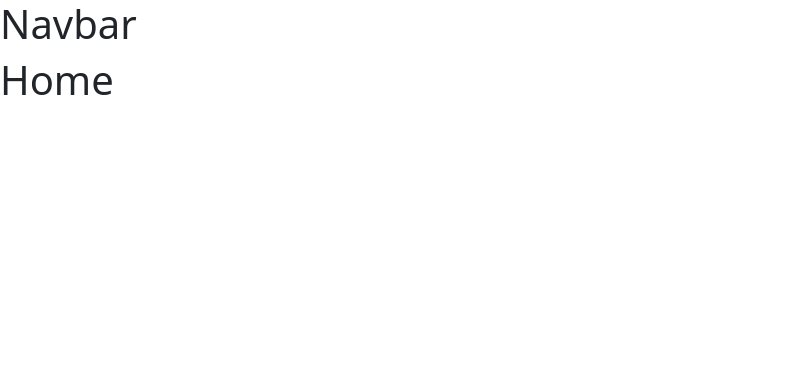
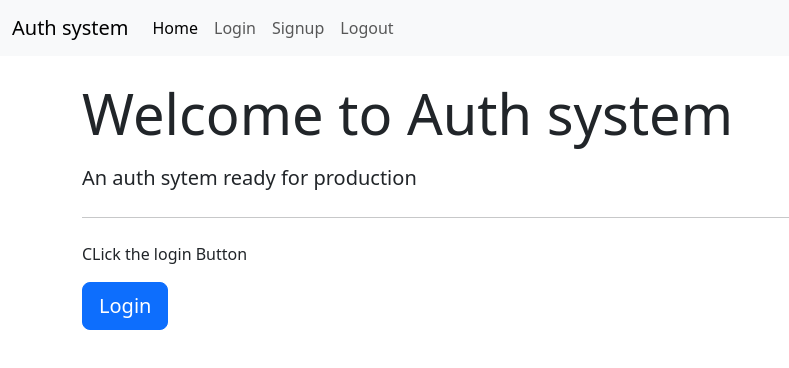
Before and after one commit to kaybrian/Userbooks, a React (Create React App) app in the folder cilent/: page / in a window 1280 px wide. Shown: the top 368 px of the page, without its empty margins (0-789 px from the left). Built offline with nearby package versions, Linux system fonts and the light colour scheme; no server answers.

Commit message:
ability to look at user logins

```diff
--- a/cilent/src/actions/auth.js
+++ b/cilent/src/actions/auth.js
@@ -2,32 +2,70 @@ import { json } from 'react-router-dom';
 import * as actions from './types'
 import axios from 'axios';
 
-export const load_user = () => async dispatch => {
-    if(localStorage.getItem('access')){
+const api_url = process.env.REACT_APP_API_URL
+
+
+export const checkAuthenticated = () => async dispatch => {
+    if (localStorage.getItem('access')) {
         const config = {
             headers: {
-                'content-type':'application/json',
-                'Authorization':`JWT ${localStorage.getItem('access')}`,
-                'Accept':'application/json'
+                'content-type': 'application/json',
+                'Accept': 'application/json'
+            }
+        };
+        const body = JSON.stringify({
+            token: localStorage.getItem('access')
+        });
+        try {
+            const res = await axios.post(`${process.env.REACT_APP_API_URL}/auth/jwt/verify/`, body, config);
+            if (res.data.code !== 'token_not_valid') {
+                dispatch({
+                    type: actions.AUTHENTICATED_SUCCESS
+                })
+            } else {
+                dispatch({
+                    type: actions.AUTHENTICATED_FAILED
+                })
+            }
+
+        } catch (err) {
+            dispatch({
+                type: actions.AUTHENTICATED_FAILED
+            })
+        }
+    } else {
+        dispatch({
+            type: actions.AUTHENTICATED_FAILED
+        })
+    }
+}
+
+export const load_user = () => async dispatch => {
+    if (localStorage.getItem('access')) {
+        const config = {
+            headers: {
+                'content-type': 'application/json',
+                'Authorization': `JWT ${localStorage.getItem('access')}`,
+                'Accept': 'application/json'
             }
         };
 
 
-        try{
+        try {
             const res = await axios.get(`${process.env.REACT_APP_API_URL}/auth/users/me/`, config)
             dispatch({
-                type:actions.USER_LOADED_SUCCESS,
+                type: actions.USER_LOADED_SUCCESS,
                 payload: res.data
             });
 
-        } catch (err){
+        } catch (err) {
             dispatch({
-                type:actions.USER_LOADED_FAILED
+                type: actions.USER_LOADED_FAILED
             })
         }
-    }else{
+    } else {
         dispatch({
-            type:actions.USER_LOADED_FAILED
+            type: actions.USER_LOADED_FAILED
         });
     }
 
@@ -37,7 +75,7 @@ export const load_user = () => async dispatch => {
 export const login = (email, password) => async dispatch => {
     const config = {
         headers: {
-            'content-type':'application/json'
+            'content-type': 'application/json'
         }
     };
 
@@ -46,18 +84,25 @@ export const login = (email, password) => async dispatch => {
         password
     })
 
-    try{
-        const res = await axios.post(`http://localhost:8000/auth/jwt/create/`, body, config)
+    try {
+        const res = await axios.post(`${api_url}/auth/jwt/create/`, body, config)
         dispatch({
-            type:actions.LOGIN_SUCCESS,
+            type: actions.LOGIN_SUCCESS,
             payload: res.data
         });
 
         dispatch(load_user());
 
-    } catch (err){
+    } catch (err) {
         dispatch({
-            type:actions.LOGIN_FAILED
+            type: actions.LOGIN_FAILED
         })
     }
 };
+
+
+export const logout = () => dispatch => {
+    dispatch({
+        type: actions.LOGOUT
+    })
+}
--- a/cilent/src/actions/types.js
+++ b/cilent/src/actions/types.js
@@ -3,3 +3,6 @@ export const LOGIN_FAILED = "LOGIN_FAILED"
 
 export const USER_LOADED_SUCCESS = "USER_LOADED_SUCCESS";
 export const USER_LOADED_FAILED = "USER_LOADED_FAILED";
+export const AUTHENTICATED_SUCCESS = "AUTHENTICATED_SUCCESS";
+export const AUTHENTICATED_FAILED = "AUTHENTICATED_FAILED";
+export const LOGOUT = "LOGOUT";
--- a/cilent/src/components/Navbar.js
+++ b/cilent/src/components/Navbar.js
@@ -1,11 +1,32 @@
 import React from "react";
-
+import { Link } from "react-router-dom";
 
 const Navbar = () => {
     return (
-        <div>
-            <h1>Navbar</h1>
-        </div>
+        <nav className="navbar navbar-expand-lg bg-body-tertiary">
+            <div className="container-fluid">
+                <a className="navbar-brand" href="#">Auth system</a>
+                <button className="navbar-toggler" type="button" data-bs-toggle="collapse" data-bs-target="#navbarNav" aria-controls="navbarNav" aria-expanded="false" aria-label="Toggle navigation">
+                    <span className="navbar-toggler-icon"></span>
+                </button>
+                <div className="collapse navbar-collapse" id="navbarNav">
+                    <ul className="navbar-nav">
+                        <li className="nav-item">
+                            <Link className="nav-link active" aria-current="page" to="/">Home</Link>
+                        </li>
+                        <li className="nav-item">
+                            <Link className="nav-link" to="/login">Login</Link>
+                        </li>
+                        <li className="nav-item">
+                            <Link className="nav-link" to="/signup">Signup</Link>
+                        </li>
+                        <li className="nav-item">
+                            <Link className="nav-link" to="/signup">Logout</Link>
+                        </li>
+                    </ul>
+                </div>
+            </div>
+        </nav>
     )
 };
 
--- a/cilent/src/containers/Homepage.js
+++ b/cilent/src/containers/Homepage.js
@@ -1,10 +1,23 @@
 import React from "react";
+import { Link } from "react-router-dom";
 
 
 const Home = () => {
     return (
-        <div>
-            <h1>Home</h1>
+        <div className="container">
+            <div className="jumbotron mt-4">
+                <p className="display-4">Welcome to Auth system </p>
+                <p className="lead">An auth sytem ready for production </p>
+                <hr className="my-4" />
+                <p>
+                    CLick the login Button
+                </p>
+
+                <Link className="btn btn-primary btn-lg" role="button" to="/login" >
+                    Login
+                </Link>
+
+            </div>
         </div>
     )
 };
--- a/cilent/src/containers/LoginPage.js
+++ b/cilent/src/containers/LoginPage.js
@@ -1,10 +1,10 @@
 import React, { useState } from "react";
-import { Link, redirect } from "react-router-dom";
+import { Link, Navigate } from "react-router-dom";
 import { connect } from 'react-redux';
 import {login} from '../actions/auth';
 
 
-const Login = ({login}) => {
+const Login = ({login, isAuthenticated}) => {
     const [formData, setFormdata] = useState({
         email: "",
         password: ""
@@ -22,6 +22,10 @@ const Login = ({login}) => {
         e.preventDefault();
 
         login(email, password)
+     }
+
+     if (isAuthenticated){
+        return <Navigate to="/" />;
      }
 
     return (
@@ -65,9 +69,10 @@ const Login = ({login}) => {
         </div>
     )
 };
-// const mapStateToProps = state => ({
-//     //  is Authenticated ?
-// })
+
+const mapStateToProps = state => ({
+    isAuthenticated: state.auth.isAuthenticated
+})
 
 
-export default connect(null, {login})(Login);
+export default connect(mapStateToProps, {login})(Login);
--- a/cilent/src/hoc/Layout.js
+++ b/cilent/src/hoc/Layout.js
@@ -1,13 +1,24 @@
-import React from "react";
+import React, { useEffect } from "react";
 import Navbar from "../components/Navbar";
+import { connect } from "react-redux";
+import { checkAuthenticated,load_user } from "../actions/auth";
 
 
-const Layout = (props) => (
-    <div>
-        <Navbar />
-        {props.children}
-    </div>
-);
+
+const Layout = (props) => {
+    useEffect(()=> {
+        props.checkAuthenticated();
+        props.load_user();
+    },[])
+
+    return (
+        <div>
+            <Navbar />
+            {props.children}
+        </div>
+    )
+
+};
 
 
-export default Layout;
+export default connect(null,{checkAuthenticated,load_user})(Layout);
--- a/cilent/src/reducers/auth.js
+++ b/cilent/src/reducers/auth.js
@@ -14,6 +14,11 @@ export default function (state = initalState, action) {
     const { type, payload } = action;
 
     switch (type) {
+        case actions.AUTHENTICATED_SUCCESS:
+            return {
+                ...state,
+                isAuthenticated:true
+            }
         case actions.LOGIN_SUCCESS:
             localStorage.setItem('access', payload.access)
             return {
@@ -34,6 +39,21 @@ export default function (state = initalState, action) {
                 ...state,
                 user:null
             }
+        case actions.AUTHENTICATED_FAILED:
+            return{
+                ...state,
+                isAuthenticated:false
+            }
+        case actions.LOGOUT:
+            localStorage.removeItem('access');
+            localStorage.removeItem('refresh');return {
+                ...state,
+                access:null,
+                refresh:null,
+                isAuthenticated:false,
+                user:null
+            }
+
 
         case actions.LOGIN_FAILED:
             localStorage.removeItem('access');
```
Also changed, not shown: 1 other file (tests, documents, lock files or other folders).
